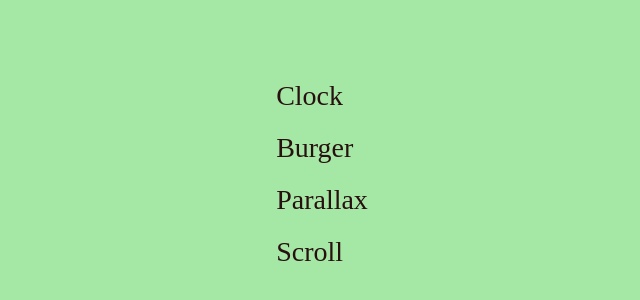
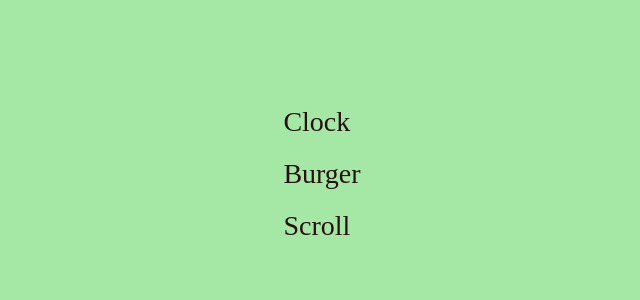
Before and after one commit to lukamyson/Javascipt, a plain HTML site: page index.html in a window 1280 px wide. Shown: the part 226-526 px from the top of the page, without its empty margins (318-958 px from the left). Drawn offline with Linux system fonts and the light colour scheme.

Commit message:
change html

```diff
--- a/index.html
+++ b/index.html
@@ -13,7 +13,6 @@
     <div class="content">
         <a href="clock/index.html" class="link">Clock</a>
         <a href="Burger/index.html" class="link">Burger</a>
-        <a href="#" class="link">Parallax</a>
         <a href="oop/index.html" class="link">Scroll</a>
     </div>
 </body>
```
